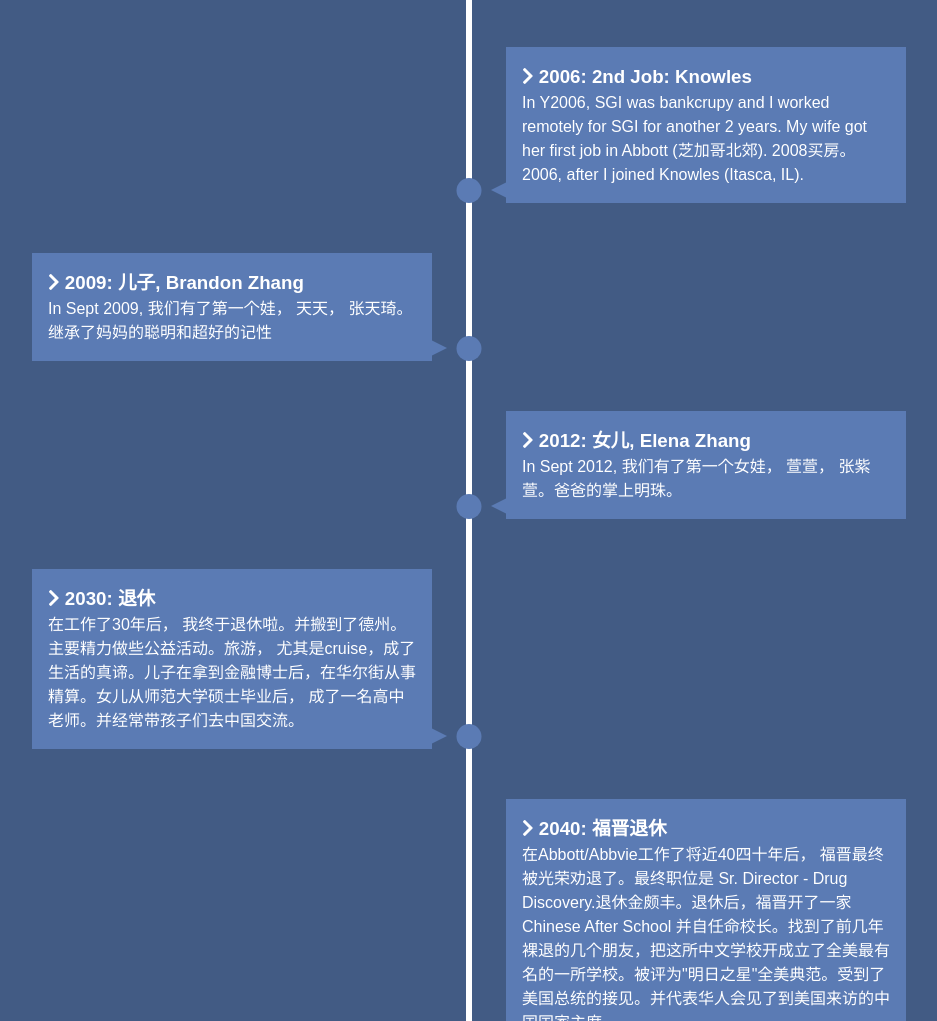
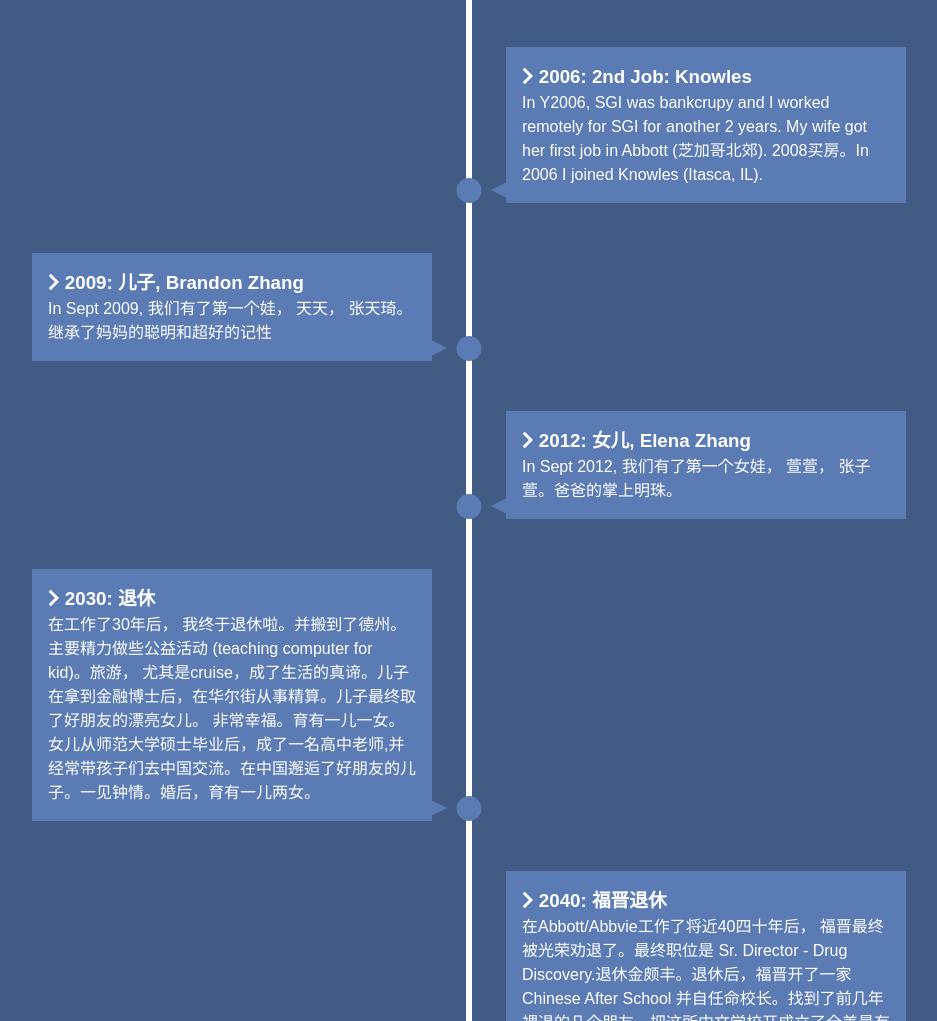
Before and after one commit to kzhangkzhang/mylife-timeline, a website: page index.html in a window 1280 px wide. Shown: the part 2028-3049 px from the top of the page, without its empty margins (171-1108 px from the left). Drawn offline with Linux system fonts and the light colour scheme.

Commit message:
editing index.html for more details

```diff
--- a/index.html
+++ b/index.html
@@ -68,13 +68,13 @@
             <h3><i class="fas fa-chevron-right"></i> 1992: Lanzhou No 1 Middle School</h3>
             <p>
               From 1989 to 1992,
-              我在兰州第一中学上完了高中。非常喜欢踢足球和高中同座的同学。可惜她高二去了美国。毕业时，放弃了保送西安交大，报考了南京大学化学系。
+              我在兰州第一中学上完了高中。非常喜欢踢足球和高中同座的同学（刘光钰）。可惜她高二去了美国。毕业时，放弃了保送西安交大，报考了南京大学化学系。
             </p>
           </div>
         </li>
         <li>
           <div>
-            <h3><i class="fas fa-chevron-right"></i> 1996: Lanzhou No 1 Middle School</h3>
+            <h3><i class="fas fa-chevron-right"></i> 1996: 南京大学</h3>
             <p>
               From 1992 to 1996,
               我就读于南京大学化学系。宿舍号608.本宿舍人才济济。大三开始主动追求王颖（主要原因是有其他两位男生向她表白）。经过不懈努力终于打动了她，并最终成为了我的福晋。大学毕业我和福晋同时被保送化学系研究生。
@@ -105,7 +105,7 @@
             <h3><i class="fas fa-chevron-right"></i> 2006: 2nd Job: Knowles</h3>
             <p>
               In Y2006, SGI was bankcrupy and I worked remotely for SGI for another 2 years. My wife got her first job
-              in Abbott (芝加哥北郊). 2008买房。2006, after I joined Knowles (Itasca, IL).
+              in Abbott (芝加哥北郊). 2008买房。In 2006 I joined Knowles (Itasca, IL).
             </p>
           </div>
         </li>
@@ -121,7 +121,7 @@
           <div>
             <h3><i class="fas fa-chevron-right"></i> 2012: 女儿, Elena Zhang</h3>
             <p>
-              In Sept 2012, 我们有了第一个女娃， 萱萱， 张紫萱。爸爸的掌上明珠。
+              In Sept 2012, 我们有了第一个女娃， 萱萱， 张子萱。爸爸的掌上明珠。
             </p>
           </div>
         </li>
@@ -129,9 +129,10 @@
           <div>
             <h3><i class="fas fa-chevron-right"></i> 2030: 退休</h3>
             <p>
-              在工作了30年后， 我终于退休啦。并搬到了德州。主要精力做些公益活动。旅游，
-              尤其是cruise，成了生活的真谛。儿子在拿到金融博士后，在华尔街从事精算。女儿从师范大学硕士毕业后，
-              成了一名高中老师。并经常带孩子们去中国交流。
+              在工作了30年后， 我终于退休啦。并搬到了德州。主要精力做些公益活动 (teaching computer for kid)。旅游，
+              尤其是cruise，成了生活的真谛。儿子在拿到金融博士后，在华尔街从事精算。儿子最终取了好朋友的漂亮女儿。
+              非常幸福。育有一儿一女。
+              女儿从师范大学硕士毕业后，成了一名高中老师,并经常带孩子们去中国交流。在中国邂逅了好朋友的儿子。一见钟情。婚后，育有一儿两女。
             </p>
           </div>
         </li>
```
